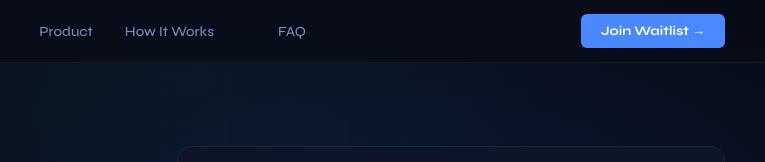
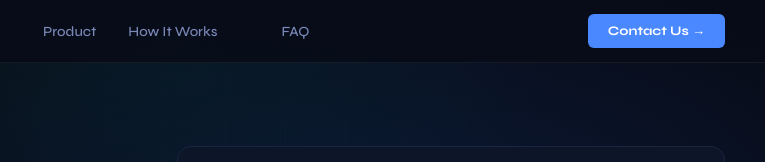
Before and after one commit to AlmeidaVentures/superhuman-systems-website, a plain HTML site: page index.html in a window 1280 px wide. Shown: the top 162 px of the page, 495-1260 px from the left. Drawn offline with nearby package versions, Linux system fonts and the light colour scheme; a web font is replaced by a local one.

Commit message:
Change nav CTA from Join Waitlist to Contact Us

```diff
--- a/index.html
+++ b/index.html
@@ -815,7 +815,7 @@ section { padding: 96px 0; }
     </ul>
     <div class="nav-cta">
       <button class="btn-ghost" onclick="openSignin()" style="display:none">Sign In</button>
-      <button class="btn-primary" onclick="openWaitlist()">Join Waitlist →</button>
+      <button class="btn-primary" onclick="openContact()">Contact Us →</button>
     </div>
   </div>
 </nav>
```
